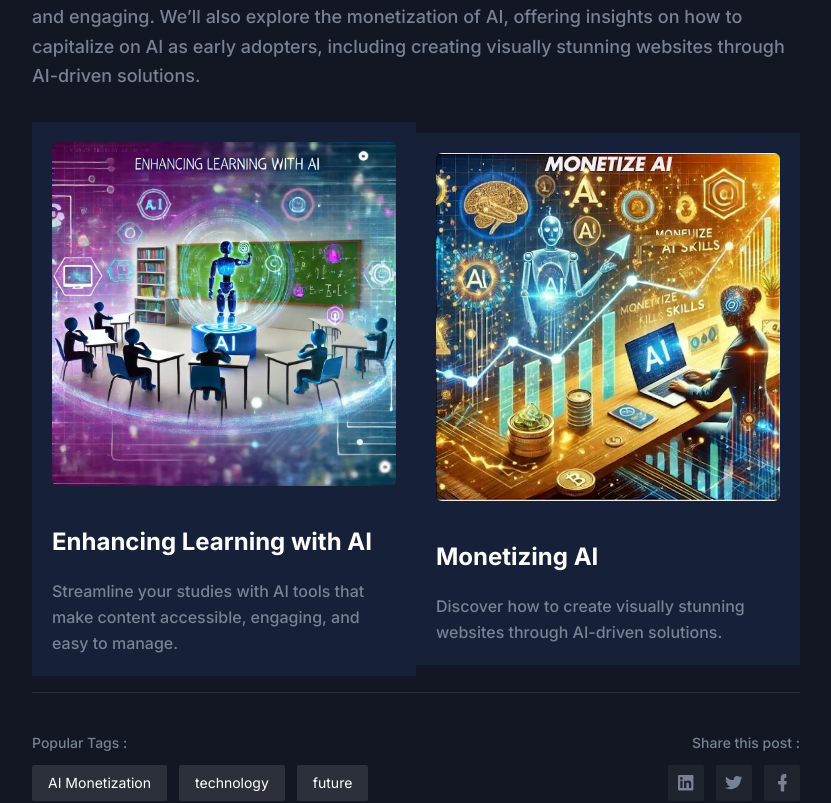
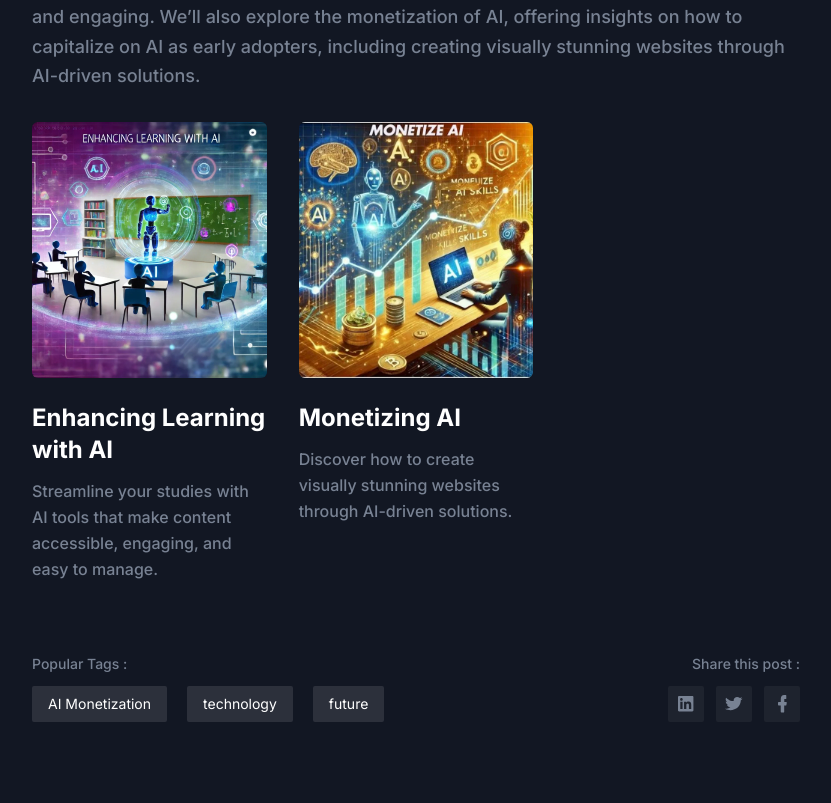
Before and after one commit to NewtonMutugi/ict-innovations-africa, a Next.js app: page /event-details/1 in a window 1280 px wide. Shown: the part 644-1447 px from the top of the page, without its empty margins (224-1055 px from the left). Built offline with nearby package versions, Linux system fonts and the light colour scheme.

Commit message:
Refactor SingleEvent and EventImages components for improved structure and styling

```diff
--- a/app/event-details/[eventId]/page.tsx
+++ b/app/event-details/[eventId]/page.tsx
@@ -77,7 +77,7 @@ const EventDetailsPage = () => {
                     </a>
                   </div>
                 </div>
-                <div>
+
                 <div className="relative z-10 mb-10 overflow-hidden rounded-md bg-primary bg-opacity-10 p-8 md:p-9 lg:p-8 xl:p-9">
                   <p className="text-center text-base font-medium italic text-body-color">
                     {event.paragraph}
@@ -110,11 +110,7 @@ const EventDetailsPage = () => {
                           gradientUnits="userSpaceOnUse"
                         >
                           <stop stopColor="white" stopOpacity="0.06" />
-                            <stop
-                              offset="1"
-                              stopColor="white"
-                              stopOpacity="0"
-                            />
+                          <stop offset="1" stopColor="white" stopOpacity="0" />
                         </linearGradient>
                         <linearGradient
                           id="paint1_linear_111:606"
@@ -125,11 +121,7 @@ const EventDetailsPage = () => {
                           gradientUnits="userSpaceOnUse"
                         >
                           <stop stopColor="white" stopOpacity="0.06" />
-                            <stop
-                              offset="1"
-                              stopColor="white"
-                              stopOpacity="0"
-                            />
+                          <stop offset="1" stopColor="white" stopOpacity="0" />
                         </linearGradient>
                       </defs>
                     </svg>
@@ -227,22 +219,20 @@ const EventDetailsPage = () => {
                   {event.description}
                 </p>
 
-                  <div className="mb-10 flex flex-wrap items-center justify-between border-b border-body-color border-opacity-10 pb-4 dark:border-white dark:border-opacity-10">
                 <EventImages eventImages={[...event.eventImages]} />
-                  </div>
 
-                  <div className="items-center justify-between sm:flex">
+                <span className="flex flex-row items-center justify-between sm:flex">
                   <div className="mb-5">
                     <h4 className="mb-3 text-sm font-medium text-body-color">
                       Popular Tags :
                     </h4>
-                      <div className="flex items-center">
+                    <div className="flex flex-wrap items-center gap-2">
                       {event.tags.map((tag) => (
                         <TagButton key={tag} text={tag} />
                       ))}
                     </div>
                   </div>
-                    <div className="mb-5">
+                  <div className="mb-5 sm:ml-auto">
                     <h5 className="mb-3 text-sm font-medium text-body-color sm:text-right">
                       Share this post :
                     </h5>
@@ -250,8 +240,7 @@ const EventDetailsPage = () => {
                       <SharePost />
                     </div>
                   </div>
-                  </div>
-                </div>
+                </span>
               </div>
             </div>
           </div>
--- a/components/Events/EventImages.tsx
+++ b/components/Events/EventImages.tsx
@@ -1,4 +1,3 @@
-import { Event } from "@/types/event";
 import { EventImage } from "@/types/event";
 import Image from "next/image";
 
@@ -12,35 +11,30 @@ const EventImages: React.FC<EventImagesProps> = ({ eventImages }) => {
   }
 
   return (
-    <>
+    <div className="-mx-4 mb-10 flex flex-wrap">
       {eventImages.map((eventImage, index) => (
-        // <EventImage key={index} {...eventImage} />
-        <>
         <div
-            className="wow fadeInUp w-1/2  bg-primary bg-opacity-10 p-5 text-primary"
+          key={index}
+          className="wow fadeInUp mb-8 w-full px-4 sm:w-1/2 lg:w-1/3"
           data-wow-delay=".15s"
-            key={index}
         >
-            <div className="mb-10 flex h-full w-full items-center justify-center ">
+          <div className="relative mb-6 h-64 w-full">
             <Image
               src={eventImage.image}
               alt={eventImage.imageDescription}
-                width={800}
-                height={500}
-                layout="responsive"
-                className="rounded-md"
+              fill
+              className="rounded-md object-cover"
             />
           </div>
-            <h3 className="mb-5 text-xl font-bold text-black dark:text-white sm:text-2xl lg:text-xl xl:text-2xl">
+          <h3 className="mb-3 text-xl font-bold text-black dark:text-white sm:text-2xl lg:text-xl xl:text-2xl">
             {eventImage.imageTitle}
           </h3>
-            <p className="pr-[10px] text-base font-medium leading-relaxed text-body-color">
+          <p className="text-base font-medium leading-relaxed text-body-color">
             {eventImage.imageDescription}
           </p>
         </div>
-        </>
       ))}
-    </>
+    </div>
   );
 };
 
--- a/components/Events/SingleEvent.tsx
+++ b/components/Events/SingleEvent.tsx
@@ -16,7 +16,7 @@ const SingleEvent = ({ event }: { event: Event }) => {
     router.push(`/event-details/${eventId}`); // Navigate to event details page
   };
 
-  const { id, title, image, paragraph, venue, tags, eventDate } = event;
+  const { id, title, image, paragraph, venue, type, eventDate } = event;
 
   return (
     <div
@@ -28,7 +28,7 @@ const SingleEvent = ({ event }: { event: Event }) => {
         className="relative block aspect-[37/22] w-full"
       >
         <span className="absolute right-6 top-6 z-20 inline-flex items-center justify-center rounded-full bg-primary px-4 py-2 text-sm font-semibold capitalize text-white">
-          {tags[0]}
+          {type}
         </span>
         <Image src={image} alt={title} layout="fill" objectFit="cover" />
       </Link>
```
Lines whose indentation alone changed are shown as unchanged.
